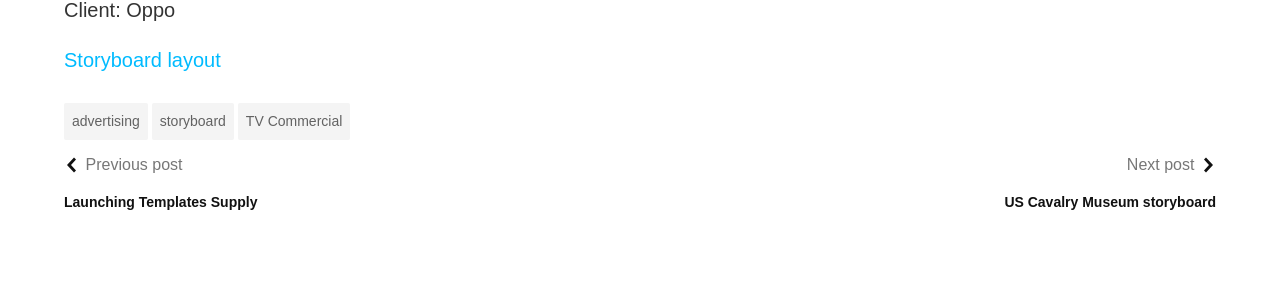
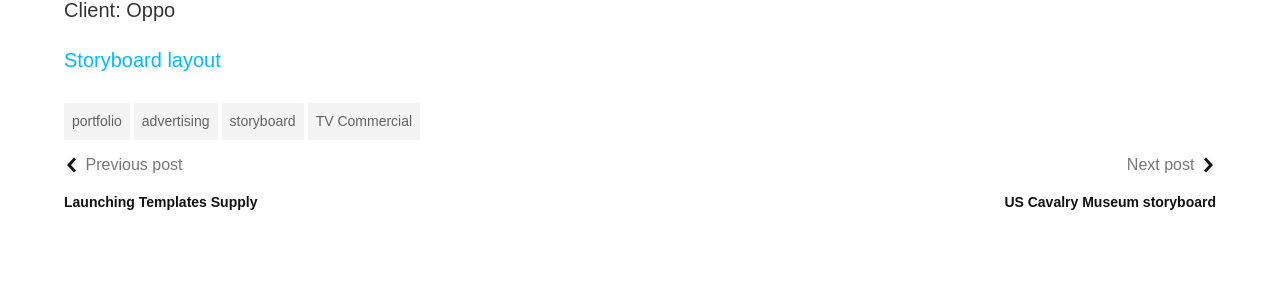
Before and after one commit to YJPL/film-storyboards, a Jekyll site: the page built from _posts/2020-03-22-oppo.md, in a window 1280 px wide and 900 px high, scrolled down 1688 px. Shown: the part 194-499 px from the top of the window. Built offline with Jekyll 4.4.1, drawn with Linux system fonts in a browser that asks for light colours; a script that is not in the unit is left out.

Commit message:
change portfolio page

```diff
--- a/_posts/2020-03-22-oppo.md
+++ b/_posts/2020-03-22-oppo.md
@@ -7,7 +7,7 @@ layout: portfolio
 guid: https://film-storyboards.com/?p=4560
 permalink: /storyboard-oppo-compass/
 image: /images/uploads/2020/oppo/Oppo_Compass-storyboard-00013.jpg
-categories: [advertising, storyboard, TV Commercial]
+categories: [portfolio, advertising, storyboard, TV Commercial]
 ---
 ![Oppo Compass storyboard 01](/images/uploads/2020/oppo/OPPO-Shoot-Board-Meeting_Page_1.jpg)
 
```
Also changed, not shown: _posts/2019-12-24-slow-motion-walk.md (+0 -1 lines).
